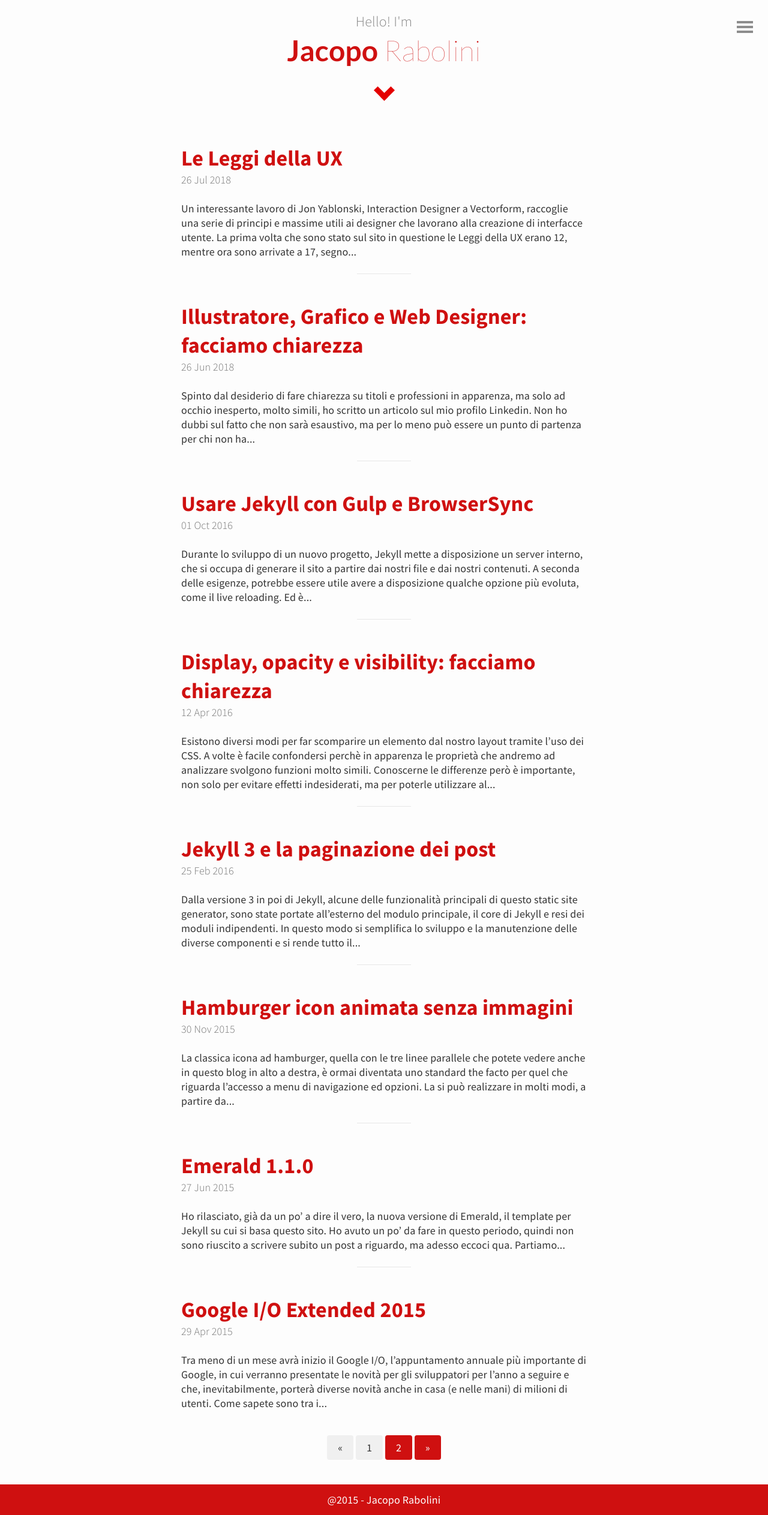
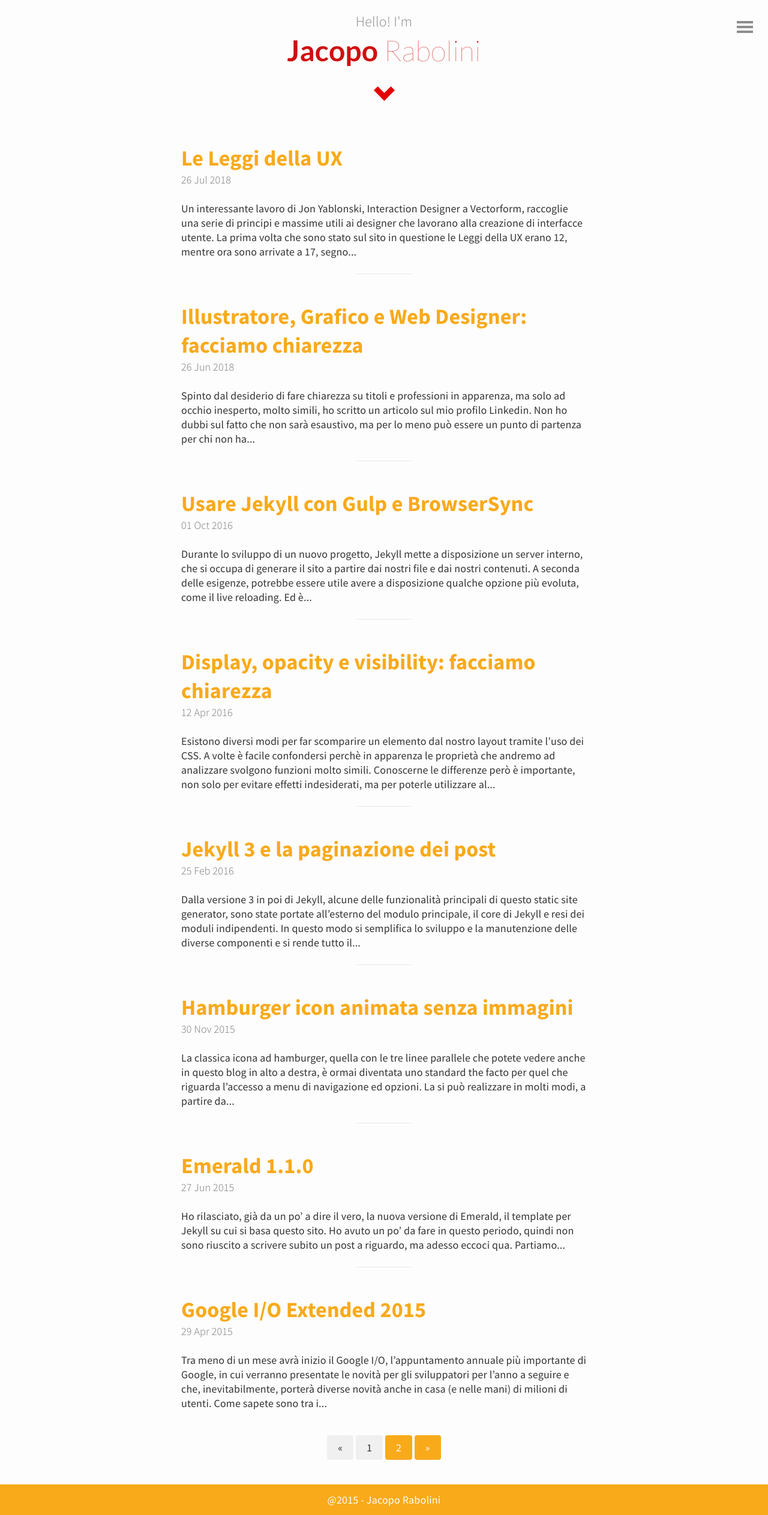
Before and after one commit to KingFelix/kingfelix.github.io, a Jekyll site: the page built from index.html, in a window 1280 px wide. Shown: the whole page at 60% size. Built offline with Jekyll 4.4.1, drawn with Linux system fonts in a browser that asks for light colours; the list of posts is cut into pages by our own code.

Commit message:
Update base.scss

```diff
--- a/_sass/base.scss
+++ b/_sass/base.scss
@@ -18,7 +18,7 @@ html, body, h1, h2, h3, h4, h5, h6, p, ul, ol, li, img {
 
 /*- Base color -*/
 
-$main-color: #cf1010;
+$main-color: #F8AA1B;
 $background-color: #FDFDFD;
 $text-color: #343434;
 
```
